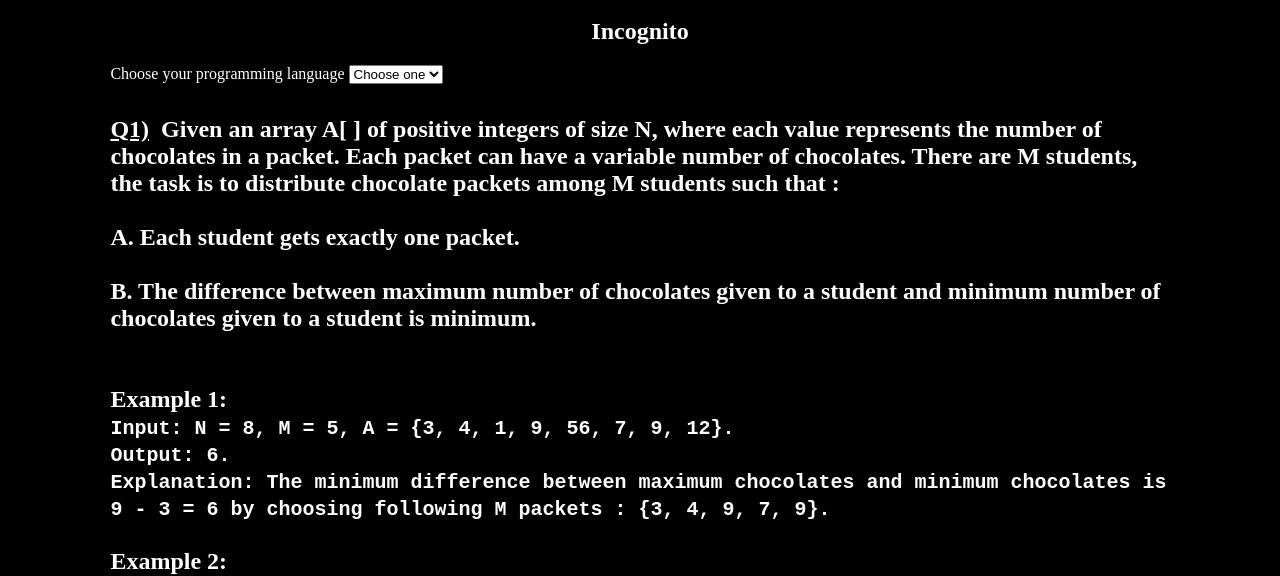
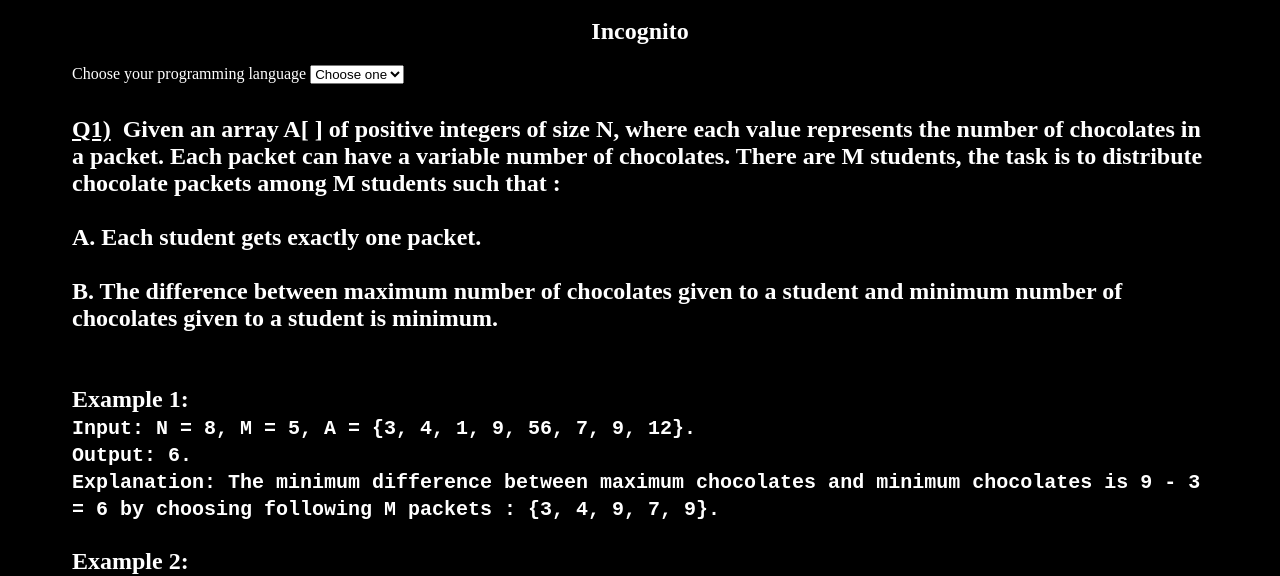
Before and after one commit to NilankanBetal/mckvie-competition-it-dept-trace-it-round-3-website, a plain HTML site: page index.html in a window 1280 px wide. Shown: the part 192-768 px from the top of the page. Drawn offline with Linux system fonts and the light colour scheme.

Commit message:
Updated the style.

```diff
--- a/styles.css
+++ b/styles.css
@@ -1,7 +1,7 @@
 body{
     background-color: black;
     color: white;
-    padding: 5% 8%;
+    padding: 5% 5%;
 }
 
 h1{
@@ -18,7 +18,7 @@ textarea {
     background-color: #f8f8f8;
     font-size: 16px;
     resize: none;
-  }
+ }
 
 h2 {
     text-align: center;
```
